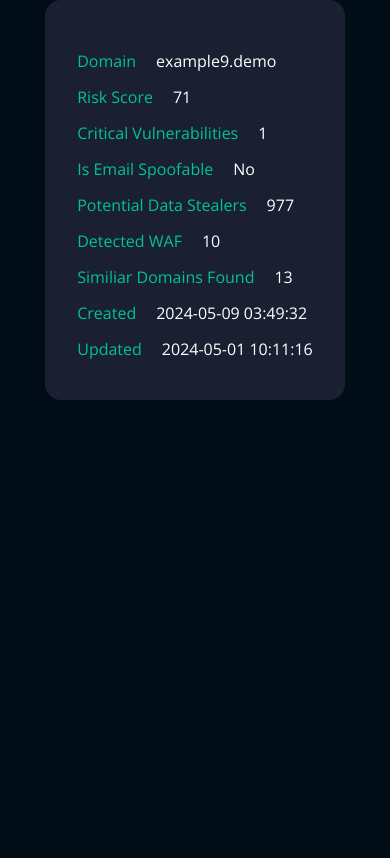
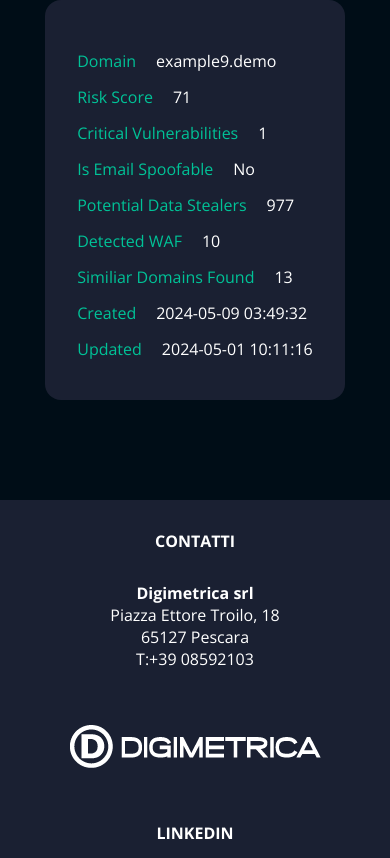
Before and after one commit to LoreWebDev24/digimetrica, a Vue app in the folder digimetrica_reports_frontend/: page / in a window 390 px wide. Shown: the part 4369-5227 px from the top of the page. Before the commit the page ends 4869 px from the top, so only its background shows below. Built offline with nearby package versions, Linux system fonts and the light colour scheme.

Commit message:
ADD- basic homepage Layout + responsive media queries

```diff
--- a/digimetrica_reports_frontend/src/App.vue
+++ b/digimetrica_reports_frontend/src/App.vue
@@ -1,11 +1,13 @@
 <script setup>
 import Header from "./components/Header.vue";
 import Homepage from "./pages/Homepage.vue";
+import Footer from './components/Footer.vue'
 </script>
 
 <template>
 <Header />
 <Homepage />
+<Footer />
 </template>
 
 <style>
--- /dev/null
+++ b/digimetrica_reports_frontend/src/components/Footer.vue
@@ -0,0 +1,100 @@
+<script setup></script>
+
+<template>
+  <footer>
+    <div class="page_footer">
+      <div class="container">
+        <div class="row">
+          <div class="col-4">
+            <h4>CONTATTI</h4>
+            <ul>
+              <li><strong>Digimetrica srl</strong></li>
+              <li>Piazza Ettore Troilo, 18</li>
+              <li>65127 Pescara</li>
+              <li>T:+39 08592103</li>
+            </ul>
+          </div>
+          <div class="col-4">
+            <img src="/digimetrica_logo.png" alt="logo_digimetrica" />
+          </div>
+          <div class="col-4">
+            <a href="https://www.linkedin.com/company/digimetrica/"
+              ><h4>LINKEDIN</h4></a
+            >
+          </div>
+        </div>
+      </div>
+    </div>
+    <div class="copyright_footer">
+        <span class="copy_span">Copyright 2001 - 2024 Digimetrica | All Rights Reserved | P.IVA IT01610670687</span>
+    </div>
+  </footer>
+</template>
+
+<style scoped>
+/* MEDIA QUERIES :  */
+
+@media (max-width: 788px) {
+  .row {
+    flex-direction: column;
+    gap: 50px;
+  }
+  span.copy_span {
+    display: none;
+  }
+}
+
+/* STILE SCOPED DEL FOOTER  */
+
+.page_footer {
+  background-color: #1a2032;
+  height: 308px;
+  padding: 30px 20px;
+}
+
+.copyright_footer {
+    height: 50px;
+    background-color: #1a2032;
+    font-size: 12px;
+    display: flex;
+    justify-content: center;
+}
+
+.copy_span {
+    display: flex;
+    justify-content: center;
+    align-items: center;
+}
+
+.container {
+  max-width: 1000px;
+  margin: 0 auto;
+  height: 100%;
+}
+
+.row {
+  height: 100%;
+}
+
+ul {
+  display: flex;
+  flex-direction: column;
+}
+
+li {
+  text-align: center;
+}
+
+.col-4 {
+  display: flex;
+  justify-content: center;
+  align-items: center;
+  flex-direction: column;
+  gap: 30px;
+}
+
+a {
+  text-decoration: none;
+  color: currentColor;
+}
+</style>
--- a/digimetrica_reports_frontend/src/components/Header.vue
+++ b/digimetrica_reports_frontend/src/components/Header.vue
@@ -6,7 +6,7 @@
 <div class="page_header">
   <div class="row">
     <div class="col-3">
-      <img src="/digimetrica_logo.png" alt="">
+      <img src="/digimetrica_logo.png" alt="logo_digimetrica">
     </div>
     <div class="col-6">
       <span>Digimetrica Reports Tool</span>
--- a/digimetrica_reports_frontend/src/style.css
+++ b/digimetrica_reports_frontend/src/style.css
@@ -37,7 +37,7 @@ body {
   background-color: #000d17;
   color: white;
   min-width: 324px;
-  overflow-x: scroll;
+  overflow-x: auto;
 }
 
 .page_header {
@@ -63,6 +63,10 @@ main {
   flex-basis: calc((100% / 12) * 3);
 }
 
+.col-4 {
+  flex-basis: calc((100% / 12) * 4);
+}
+
 .col-6 {
   flex-basis: calc((100% / 12) * 6);
 }
```
